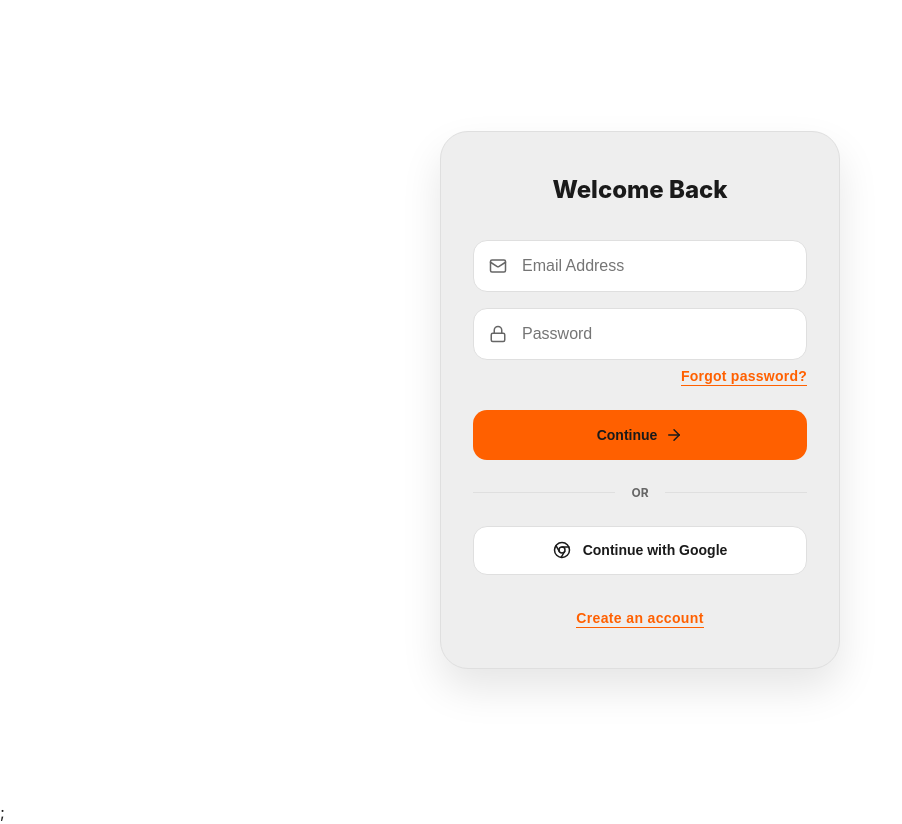
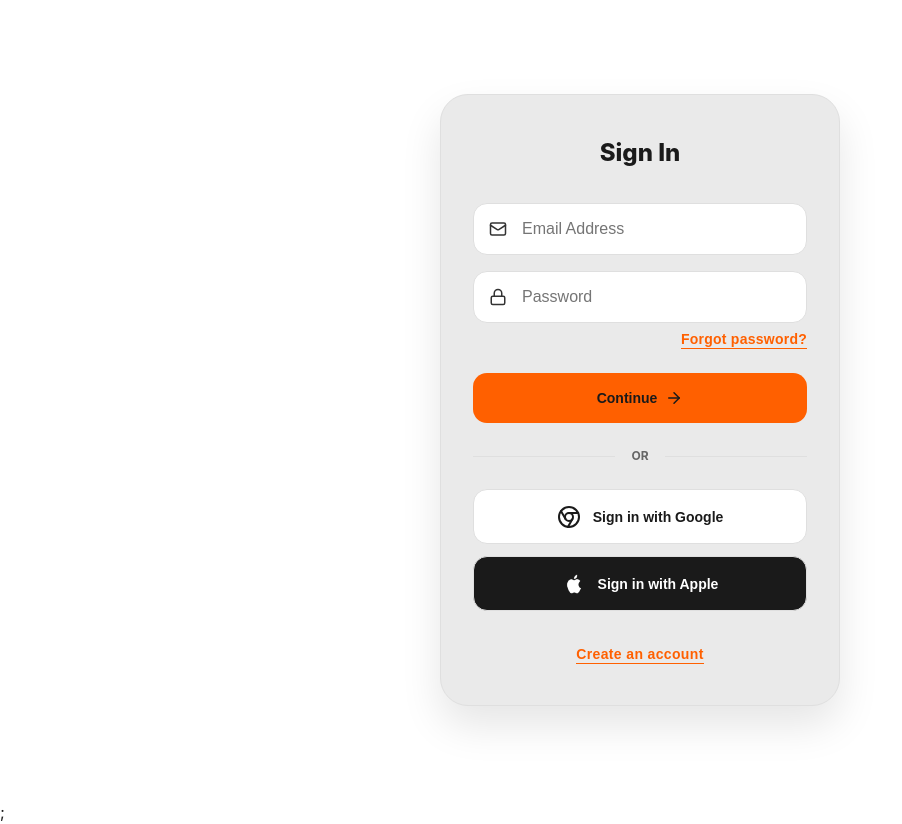
Before and after one commit to LaneLR/AI-Vertex-Image-Analyzer--Frontend, a Next.js app: page /login in a window 1280 px wide. Shown: the whole page, without its empty margins (0-902 px from the left). Built offline with nearby package versions, Linux system fonts and the light colour scheme; no server answers.

Commit message:
style fixes for auth page and add Apple sign in button

```diff
--- a/src/app/globals.css
+++ b/src/app/globals.css
@@ -14,7 +14,7 @@
   --bg-nav: #e2e2e2;
   --bg-main: #ffffff;
   --bg-header: #eeeeee;
-  --bg-card: #eeeeee;
+  --bg-card: #eaeaea;
   --bg-loading: #81818148;
 
   --footer-bg: #f1f1f1;
--- a/src/components/AuthPage.tsx
+++ b/src/components/AuthPage.tsx
@@ -2,7 +2,7 @@
 
 import React, { useEffect, useState } from "react";
 import { useRouter } from "next/navigation";
-import { Mail, Lock, ArrowRight, Chrome } from "lucide-react";
+import { Mail, Lock, ArrowRight, Chrome, Apple, AppleIcon } from "lucide-react";
 import InfoModal from "./InfoModal";
 import Loading from "./Loading";
 import Image from "next/image";
@@ -285,7 +285,7 @@ export default function UnifiedAuthPage() {
         <header className="auth-header">
           {/* <Image width={125} height={125} alt="Logo" src={logo} priority /> */}
           <h1 className="auth-title">
-            {view === "login" && "Welcome Back"}
+            {view === "login" && "Sign In"}
             {view === "register" && "Join & Start Appraising"}
             {view === "verify" && "Enter Code"}
             {view === "forgot" && "Find Account"}
@@ -424,6 +424,7 @@ export default function UnifiedAuthPage() {
               <div className="auth-divider">
                 <span>OR</span>
               </div>
+              <div className="sso-button-cont">
                 <button
                   type="button"
                   className="google-auth-btn"
@@ -432,9 +433,27 @@ export default function UnifiedAuthPage() {
                   data-ph-capture-attribute-button-name="auth-google-signin-btn"
                   data-ph-capture-attribute-feature="auth"
                 >
-                <Chrome size={18} />
-                Continue with Google
+                  <Chrome size={24} />
+                  Sign in with Google
                 </button>
+                <button
+                  type="button"
+                  className="apple-auth-btn"
+                  onClick={() => handleGoogleAuth()}
+                  disabled={loading}
+                  data-ph-capture-attribute-button-name="auth-google-signin-btn"
+                  data-ph-capture-attribute-feature="auth"
+                >
+                  {/* <AppleIcon size={18} /> */}
+                  <Image
+                    src={"/images/AppleLogo.png"}
+                    width={24}
+                    height={24}
+                    alt=""
+                  />
+                  Sign in with Apple
+                </button>
+              </div>
             </>
           )}
         </form>
@@ -498,6 +517,7 @@ export default function UnifiedAuthPage() {
               <div className="auth-divider">
                 <span>OR</span>
               </div>
+              <div className="sso-button-cont">
                 <button
                   type="button"
                   className="google-auth-btn"
@@ -506,9 +526,27 @@ export default function UnifiedAuthPage() {
                   data-ph-capture-attribute-button-name="auth-google-signin-btn"
                   data-ph-capture-attribute-feature="auth"
                 >
-                <Chrome size={18} />
-                Continue with Google
+                  <Chrome size={24} />
+                  Sign in with Google
                 </button>
+                <button
+                  type="button"
+                  className="apple-auth-btn"
+                  onClick={() => handleGoogleAuth()}
+                  disabled={loading}
+                  data-ph-capture-attribute-button-name="auth-google-signin-btn"
+                  data-ph-capture-attribute-feature="auth"
+                >
+                  {/* <AppleIcon size={18} /> */}
+                  <Image
+                    src={"/images/AppleLogo.png"}
+                    width={24}
+                    height={24}
+                    alt=""
+                  />
+                  Sign in with Apple
+                </button>
+              </div>
             </>
           )}
           <br />
--- a/src/components/HomeClient.tsx
+++ b/src/components/HomeClient.tsx
@@ -239,7 +239,7 @@ export default function HomeClient() {
         <div className="home-top-section">
           <section className="home-hero">
             <h1>Identify & Appraise Instantly</h1>
-            <p>Snapshot any item to get resale values and profit estimates.</p>
+            <p>Snapshot any item to get resale values.</p>
           </section>
 
           <div className="home-upload card">
--- a/src/styles/common/_auth.scss
+++ b/src/styles/common/_auth.scss
@@ -7,6 +7,7 @@
   background: var(--bg-main);
   overflow: none;
   padding: 0 1.5rem;
+  overflow: hidden;
 }
 
 .auth-container {
@@ -101,7 +102,7 @@
     left: 1rem;
     top: 50%;
     transform: translateY(-50%);
-    color: var(--text-tertiary);
+    color: var(--text-secondary);
   }
 
   input {
@@ -215,6 +216,22 @@
   cursor: pointer;
 }
 
+.apple-auth-btn {
+  width: 100%;
+  padding: 0.9rem;
+  background: #1a1a1a;
+  border: 1px solid var(--border-color);
+  border-radius: 14px;
+  color: #fff;
+  font-weight: 700;
+  font-size: 14px;
+  display: flex;
+  align-items: center;
+  justify-content: center;
+  gap: 0.75rem;
+  cursor: pointer;
+}
+
 .letter-spacing-textlink {
   letter-spacing: 0.35px;
 }
@@ -272,3 +289,11 @@
     color: var(--text-primary);
   }
 }
+
+.sso-button-cont {
+  display: flex;
+  flex-direction: column;
+  justify-content: center;
+  align-items: center;
+  gap: 12px;
+}
```
Also changed, not shown: public/images/AppleLogo.png (added). Lines whose indentation alone changed are shown as unchanged.
